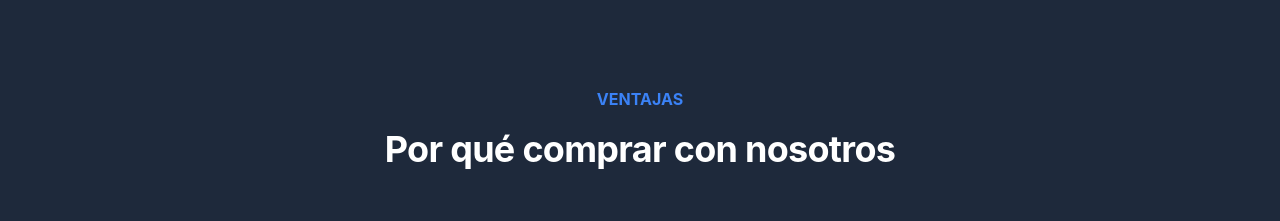
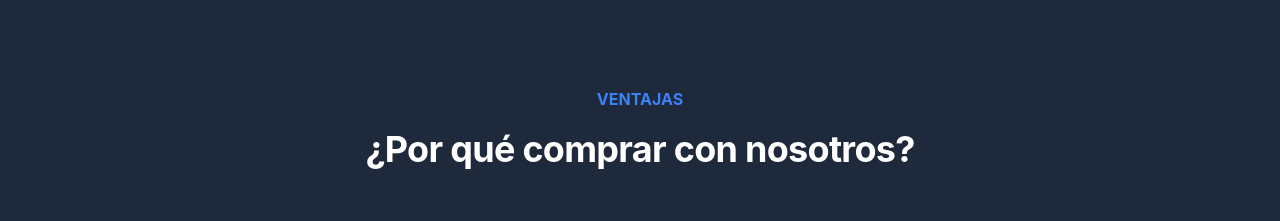
Before and after one commit to Victormflz/CAIFU, a React (Vite) app: page / in a window 1280 px wide. Shown: the part 1440-1661 px from the top of the page. Built offline with nearby package versions, Linux system fonts and the light colour scheme.

Commit message:
feat: add question marks to Features section title

```diff
--- a/components/Features.tsx
+++ b/components/Features.tsx
@@ -114,7 +114,7 @@ export const Features: React.FC = () => {
             Ventajas
           </h3>
           <h2 className="text-[1.75rem] leading-tight xs:text-3xl sm:text-4xl font-bold text-white px-2">
-            Por qué comprar con nosotros
+            ¿Por qué comprar con nosotros?
           </h2>
         </div>
 
```
